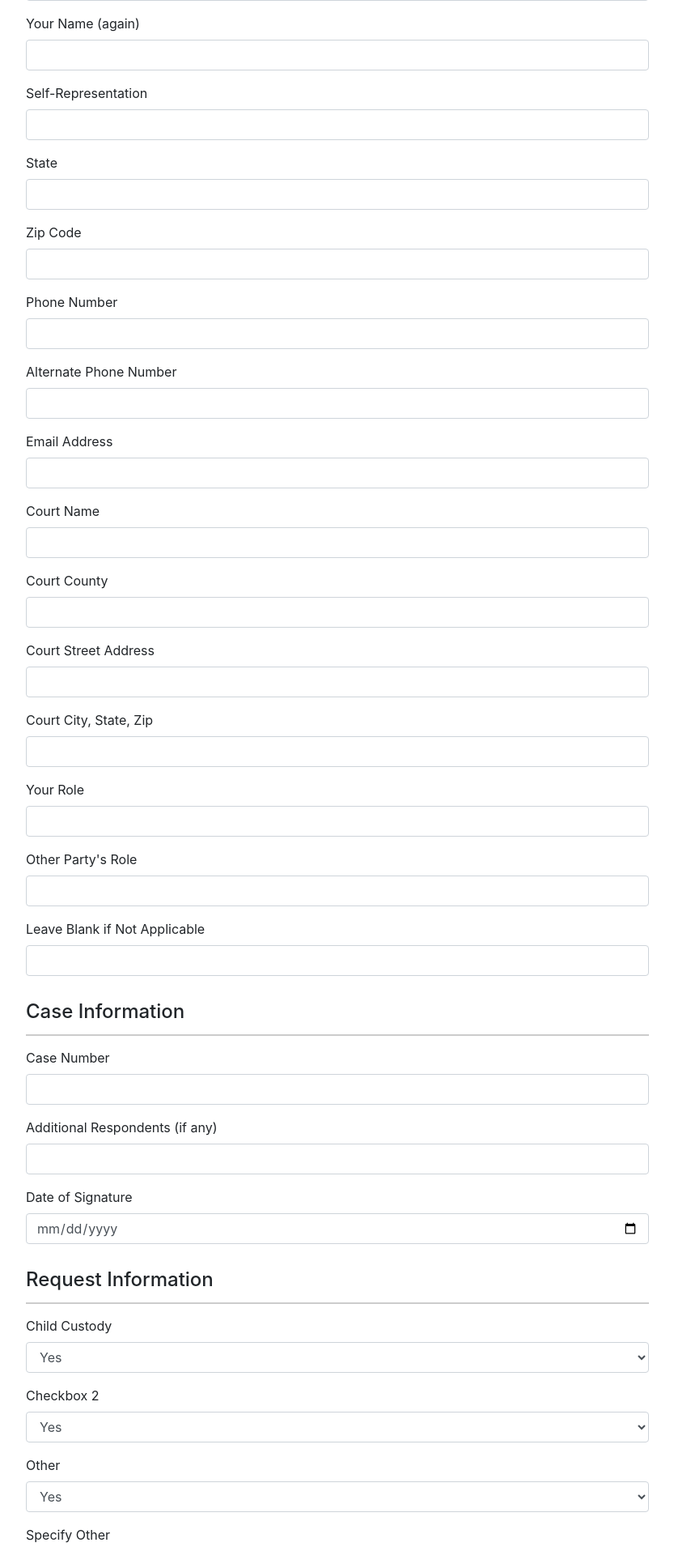
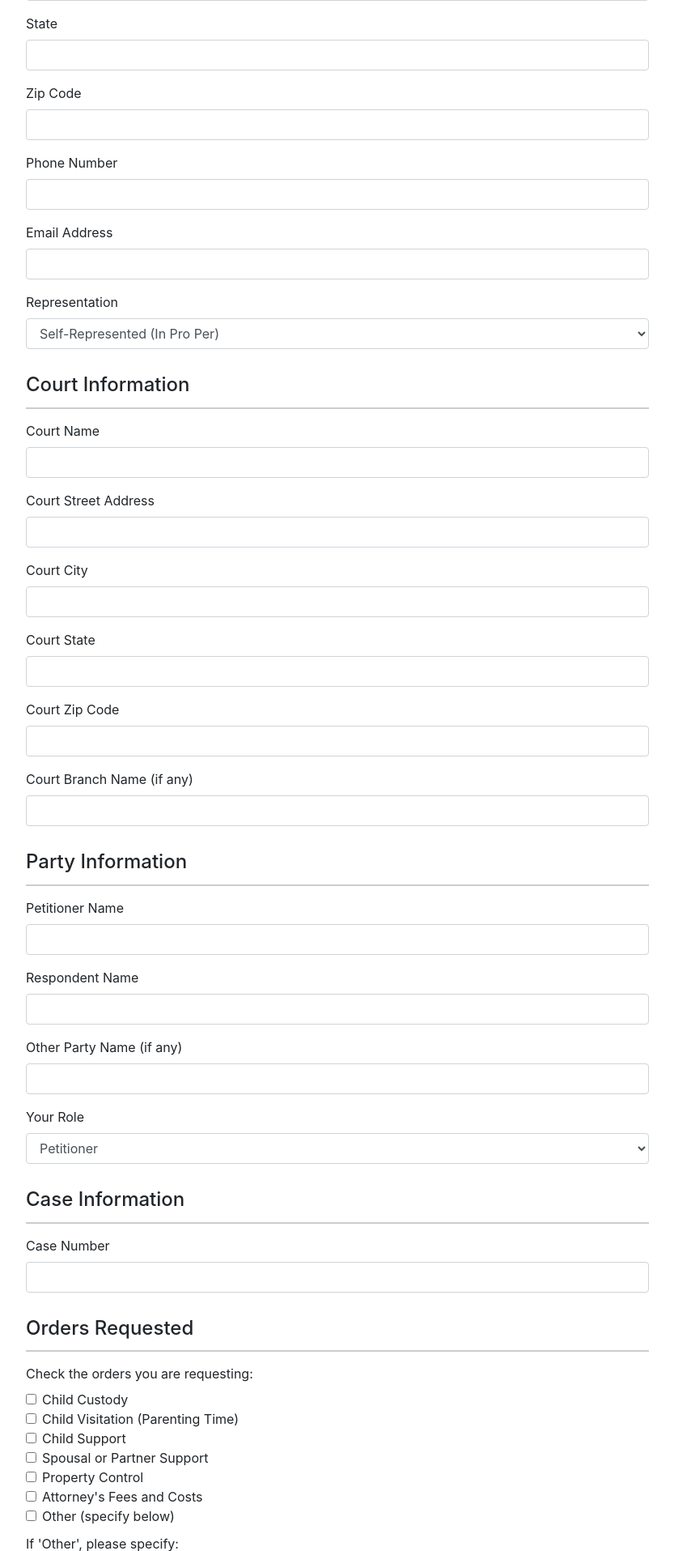
Before and after one commit to RichardAragon/FL300FormFiller, a Flask app: page / in a window 1280 px wide. Shown: the part 418-2333 px from the top of the page at 81% size, without its empty margins (223-1056 px from the left). Run offline with Flask 3, Linux system fonts and the light colour scheme; some libraries are stand-ins or nearby versions.

Commit message:
Update form.html

```diff
--- a/templates/form.html
+++ b/templates/form.html
@@ -2,9 +2,11 @@
 <html lang="en">
 <head>
     <meta charset="UTF-8">
-    <title>PDF Form Filler</title>
+    <title>FL-300 Form Auto-Filler</title>
+    <!-- Include Bootstrap CSS for styling -->
     <link rel="stylesheet" href="https://stackpath.bootstrapcdn.com/bootstrap/4.5.0/css/bootstrap.min.css">
     <style>
+        /* Custom styles here */
         .container {
             margin-top: 50px;
             max-width: 800px;
@@ -19,79 +21,100 @@
 </head>
 <body>
     <div class="container">
-        <h2 class="mb-4">Fill PDF Form</h2>
+        <h2 class="mb-4">FL-300 Form Auto-Filler</h2>
         <form action="{{ url_for('fill_form_route') }}" method="POST">
+            <!-- Your Information -->
+            <div class="section-header">
+                <h4>Your Information</h4>
+            </div>
+            <div class="form-group">
+                <label for="your_name">Your Full Name</label>
+                <input type="text" class="form-control" id="your_name" name="your_name" required>
+            </div>
+            <div class="form-group">
+                <label for="your_address">Street Address</label>
+                <input type="text" class="form-control" id="your_address" name="your_address" required>
+            </div>
+            <div class="form-group">
+                <label for="your_city">City</label>
+                <input type="text" class="form-control" id="your_city" name="your_city" required>
+            </div>
+            <div class="form-group">
+                <label for="your_state">State</label>
+                <input type="text" class="form-control" id="your_state" name="your_state" required>
+            </div>
+            <div class="form-group">
+                <label for="your_zip">Zip Code</label>
+                <input type="text" class="form-control" id="your_zip" name="your_zip" required>
+            </div>
+            <div class="form-group">
+                <label for="your_phone">Phone Number</label>
+                <input type="text" class="form-control" id="your_phone" name="your_phone" required>
+            </div>
+            <div class="form-group">
+                <label for="your_email">Email Address</label>
+                <input type="email" class="form-control" id="your_email" name="your_email" required>
+            </div>
+            <div class="form-group">
+                <label for="self_represented">Representation</label>
+                <select class="form-control" id="self_represented" name="self_represented">
+                    <option value="In Pro Per">Self-Represented (In Pro Per)</option>
+                    <option value="Attorney">Attorney</option>
+                </select>
+            </div>
+
+            <!-- Court Information -->
+            <div class="section-header">
+                <h4>Court Information</h4>
+            </div>
+            <div class="form-group">
+                <label for="court_name">Court Name</label>
+                <input type="text" class="form-control" id="court_name" name="court_name" required>
+            </div>
+            <div class="form-group">
+                <label for="court_street_address">Court Street Address</label>
+                <input type="text" class="form-control" id="court_street_address" name="court_street_address" required>
+            </div>
+            <div class="form-group">
+                <label for="court_city">Court City</label>
+                <input type="text" class="form-control" id="court_city" name="court_city" required>
+            </div>
+            <div class="form-group">
+                <label for="court_state">Court State</label>
+                <input type="text" class="form-control" id="court_state" name="court_state" required>
+            </div>
+            <div class="form-group">
+                <label for="court_zip">Court Zip Code</label>
+                <input type="text" class="form-control" id="court_zip" name="court_zip" required>
+            </div>
+            <div class="form-group">
+                <label for="court_branch_name">Court Branch Name (if any)</label>
+                <input type="text" class="form-control" id="court_branch_name" name="court_branch_name">
+            </div>
+
             <!-- Party Information -->
             <div class="section-header">
                 <h4>Party Information</h4>
             </div>
             <div class="form-group">
-                <label for="cname1">Your Name</label>
-                <input type="text" class="form-control" id="cname1" name="cname1" required>
+                <label for="petitioner_name">Petitioner Name</label>
+                <input type="text" class="form-control" id="petitioner_name" name="petitioner_name" required>
             </div>
             <div class="form-group">
-                <label for="cname2">Your Name (continued)</label>
-                <input type="text" class="form-control" id="cname2" name="cname2" required>
+                <label for="respondent_name">Respondent Name</label>
+                <input type="text" class="form-control" id="respondent_name" name="respondent_name" required>
             </div>
             <div class="form-group">
-                <label for="cname3">Other Party's Name</label>
-                <input type="text" class="form-control" id="cname3" name="cname3" required>
+                <label for="other_party_name">Other Party Name (if any)</label>
+                <input type="text" class="form-control" id="other_party_name" name="other_party_name">
             </div>
             <div class="form-group">
-                <label for="cname4">Your Name (again)</label>
-                <input type="text" class="form-control" id="cname4" name="cname4" required>
-            </div>
-            <div class="form-group">
-                <label for="cself">Self-Representation</label>
-                <input type="text" class="form-control" id="cself" name="cself" required>
-            </div>
-            <div class="form-group">
-                <label for="State">State</label>
-                <input type="text" class="form-control" id="State" name="State" required>
-            </div>
-            <div class="form-group">
-                <label for="Zip">Zip Code</label>
-                <input type="text" class="form-control" id="Zip" name="Zip" required>
-            </div>
-            <div class="form-group">
-                <label for="cnumber1">Phone Number</label>
-                <input type="text" class="form-control" id="cnumber1" name="cnumber1" required>
-            </div>
-            <div class="form-group">
-                <label for="cnumber2">Alternate Phone Number</label>
-                <input type="text" class="form-control" id="cnumber2" name="cnumber2">
-            </div>
-            <div class="form-group">
-                <label for="cemail">Email Address</label>
-                <input type="email" class="form-control" id="cemail" name="cemail" required>
-            </div>
-            <div class="form-group">
-                <label for="ccourt1">Court Name</label>
-                <input type="text" class="form-control" id="ccourt1" name="ccourt1" required>
-            </div>
-            <div class="form-group">
-                <label for="ccourt2">Court County</label>
-                <input type="text" class="form-control" id="ccourt2" name="ccourt2" required>
-            </div>
-            <div class="form-group">
-                <label for="ccourt3">Court Street Address</label>
-                <input type="text" class="form-control" id="ccourt3" name="ccourt3" required>
-            </div>
-            <div class="form-group">
-                <label for="ccourt4">Court City, State, Zip</label>
-                <input type="text" class="form-control" id="ccourt4" name="ccourt4" required>
-            </div>
-            <div class="form-group">
-                <label for="cpet1">Your Role</label>
-                <input type="text" class="form-control" id="cpet1" name="cpet1" required>
-            </div>
-            <div class="form-group">
-                <label for="cdef1">Other Party's Role</label>
-                <input type="text" class="form-control" id="cdef1" name="cdef1" required>
-            </div>
-            <div class="form-group">
-                <label for="cop1">Leave Blank if Not Applicable</label>
-                <input type="text" class="form-control" id="cop1" name="cop1">
+                <label for="your_role">Your Role</label>
+                <select class="form-control" id="your_role" name="your_role" required>
+                    <option value="Petitioner">Petitioner</option>
+                    <option value="Respondent">Respondent</option>
+                    <option value="Other">Other</option>
+                </select>
             </div>
 
             <!-- Case Information -->
@@ -99,90 +122,57 @@
                 <h4>Case Information</h4>
             </div>
             <div class="form-group">
-                <label for="ccase">Case Number</label>
-                <input type="text" class="form-control" id="ccase" name="ccase" required>
+                <label for="case_number">Case Number</label>
+                <input type="text" class="form-control" id="case_number" name="case_number" required>
+            </div>
+
+            <!-- Orders Requested -->
+            <div class="section-header">
+                <h4>Orders Requested</h4>
             </div>
             <div class="form-group">
-                <label for="cresps1">Additional Respondents (if any)</label>
-                <input type="text" class="form-control" id="cresps1" name="cresps1">
+                <label>Check the orders you are requesting:</label>
+                <div class="form-check">
+                    <input class="form-check-input" type="checkbox" id="order_child_custody" name="order_child_custody">
+                    <label class="form-check-label" for="order_child_custody">Child Custody</label>
+                </div>
+                <div class="form-check">
+                    <input class="form-check-input" type="checkbox" id="order_child_visitation" name="order_child_visitation">
+                    <label class="form-check-label" for="order_child_visitation">Child Visitation (Parenting Time)</label>
+                </div>
+                <div class="form-check">
+                    <input class="form-check-input" type="checkbox" id="order_child_support" name="order_child_support">
+                    <label class="form-check-label" for="order_child_support">Child Support</label>
+                </div>
+                <div class="form-check">
+                    <input class="form-check-input" type="checkbox" id="order_spousal_support" name="order_spousal_support">
+                    <label class="form-check-label" for="order_spousal_support">Spousal or Partner Support</label>
+                </div>
+                <div class="form-check">
+                    <input class="form-check-input" type="checkbox" id="order_property_control" name="order_property_control">
+                    <label class="form-check-label" for="order_property_control">Property Control</label>
+                </div>
+                <div class="form-check">
+                    <input class="form-check-input" type="checkbox" id="order_attorney_fees" name="order_attorney_fees">
+                    <label class="form-check-label" for="order_attorney_fees">Attorney's Fees and Costs</label>
+                </div>
+                <div class="form-check">
+                    <input class="form-check-input" type="checkbox" id="order_other" name="order_other">
+                    <label class="form-check-label" for="order_other">Other (specify below)</label>
+                </div>
+                <div class="form-group" style="margin-top:10px;">
+                    <label for="order_other_specify">If 'Other', please specify:</label>
+                    <input type="text" class="form-control" id="order_other_specify" name="order_other_specify">
+                </div>
+            </div>
+
+            <!-- Facts in Support of Request -->
+            <div class="section-header">
+                <h4>Facts in Support of Request</h4>
             </div>
             <div class="form-group">
-                <label for="cdate1">Date of Signature</label>
-                <input type="date" class="form-control" id="cdate1" name="cdate1" required>
-            </div>
-
-            <!-- Request Information -->
-            <div class="section-header">
-                <h4>Request Information</h4>
-            </div>
-            <div class="form-group">
-                <label for="rfo_4">Child Custody</label>
-                <select class="form-control" id="rfo_4" name="rfo_4">
-                    <option value="Yes">Yes</option>
-                    <option value="Off">Off</option>
-                </select>
-            </div>
-            <div class="form-group">
-                <label for="rfo_2">Checkbox 2</label>
-                <select class="form-control" id="rfo_2" name="rfo_2">
-                    <option value="Yes">Yes</option>
-                    <option value="Off">Off</option>
-                </select>
-            </div>
-            <!-- Repeat for other checkboxes as needed -->
-            <div class="form-group">
-                <label for="rfo15">Other</label>
-                <select class="form-control" id="rfo15" name="rfo15">
-                    <option value="Yes">Yes</option>
-                    <option value="Off">Off</option>
-                </select>
-            </div>
-            <div class="form-group">
-                <label for="Text_Field0">Specify Other</label>
-                <input type="text" class="form-control" id="Text_Field0" name="Text_Field0">
-            </div>
-
-            <!-- Hearing Information -->
-            <div class="section-header">
-                <h4>Hearing Information</h4>
-            </div>
-            <div class="form-group">
-                <label for="Hearing_date">Hearing Date</label>
-                <input type="date" class="form-control" id="Hearing_date" name="Hearing_date" required>
-            </div>
-            <div class="form-group">
-                <label for="Hearing_time">Hearing Time</label>
-                <input type="time" class="form-control" id="Hearing_time" name="Hearing_time" required>
-            </div>
-            <div class="form-group">
-                <label for="Hearing_department">Hearing Department</label>
-                <input type="text" class="form-control" id="Hearing_department" name="Hearing_department" required>
-            </div>
-
-            <!-- Facts in Support -->
-            <div class="section-header">
-                <h4>Facts in Support</h4>
-            </div>
-            <div class="form-group">
-                <label for="Facts_in_Support">Facts in Support</label>
-                <textarea class="form-control" id="Facts_in_Support" name="Facts_in_Support" rows="4" required></textarea>
-            </div>
-
-            <!-- Additional Fields -->
-            <div class="section-header">
-                <h4>Additional Fields</h4>
-            </div>
-            <div class="form-group">
-                <label for="rfo_cs_date">Date of Previous Order</label>
-                <input type="date" class="form-control" id="rfo_cs_date" name="rfo_cs_date" required>
-            </div>
-            <div class="form-group">
-                <label for="rfo_cs_order">Details of the Order</label>
-                <input type="text" class="form-control" id="rfo_cs_order" name="rfo_cs_order" required>
-            </div>
-            <div class="form-group">
-                <label for="dec_1_line17">Declaration</label>
-                <textarea class="form-control" id="dec_1_line17" name="dec_1_line17" rows="3" required></textarea>
+                <label for="facts_support">Please provide facts in support of your request:</label>
+                <textarea class="form-control" id="facts_support" name="facts_support" rows="5" required></textarea>
             </div>
 
             <!-- Signature -->
@@ -190,134 +180,12 @@
                 <h4>Signature</h4>
             </div>
             <div class="form-group">
-                <label for="cdate1">Date</label>
-                <input type="date" class="form-control" id="cdate1" name="cdate1" required>
+                <label for="signature_date">Date</label>
+                <input type="date" class="form-control" id="signature_date" name="signature_date" required>
             </div>
             <div class="form-group">
-                <label for="cname2">Your Printed Name</label>
-                <input type="text" class="form-control" id="cname2" name="cname2" required>
-            </div>
-
-            <!-- Checkboxes -->
-            <div class="section-header">
-                <h4>Checkbox Selections</h4>
-            </div>
-            <div class="form-group">
-                <label for="cbox_mod">Modification Box</label>
-                <select class="form-control" id="cbox_mod" name="cbox_mod">
-                    <option value="Yes">Yes</option>
-                    <option value="Off">Off</option>
-                </select>
-            </div>
-            <div class="form-group">
-                <label for="dec_box_1_27">Declaration Box 1.27</label>
-                <select class="form-control" id="dec_box_1_27" name="dec_box_1_27">
-                    <option value="Yes">Yes</option>
-                    <option value="Off">Off</option>
-                </select>
-            </div>
-            <!-- Repeat for other checkboxes as needed -->
-
-            <!-- Income Information -->
-            <div class="section-header">
-                <h4>Income Information</h4>
-            </div>
-            <div class="form-group">
-                <label for="My_gross_monthly_income_is_dec">My Gross Monthly Income</label>
-                <input type="text" class="form-control" id="My_gross_monthly_income_is_dec" name="My_gross_monthly_income_is_dec" required>
-            </div>
-
-            <!-- Child Information -->
-            <div class="section-header">
-                <h4>Child Information</h4>
-            </div>
-            <div class="form-group">
-                <label for="rfo_cs_n1">Child's Name</label>
-                <input type="text" class="form-control" id="rfo_cs_n1" name="rfo_cs_n1" required>
-            </div>
-            <div class="form-group">
-                <label for="rfo_m_1">Child's Age</label>
-                <input type="number" class="form-control" id="rfo_m_1" name="rfo_m_1" required>
-            </div>
-            <div class="form-group">
-                <label for="rfo_cs_n2">Additional Child's Name (if any)</label>
-                <input type="text" class="form-control" id="rfo_cs_n2" name="rfo_cs_n2">
-            </div>
-            <div class="form-group">
-                <label for="rfo_m_2">Additional Child's Age</label>
-                <input type="number" class="form-control" id="rfo_m_2" name="rfo_m_2">
-            </div>
-
-            <!-- Other Orders Requested -->
-            <div class="section-header">
-                <h4>Other Orders Requested</h4>
-            </div>
-            <div class="form-group">
-                <label for="Other_Orders_Requested">Other Orders Requested</label>
-                <textarea class="form-control" id="Other_Orders_Requested" name="Other_Orders_Requested" rows="3" required></textarea>
-            </div>
-
-            <!-- Attachments -->
-            <div class="section-header">
-                <h4>Attachments</h4>
-            </div>
-            <div class="form-group">
-                <label for="rfo_1_3e">Attachments</label>
-                <textarea class="form-control" id="rfo_1_3e" name="rfo_1_3e" rows="2" required></textarea>
-            </div>
-
-            <!-- Notice and Service -->
-            <div class="section-header">
-                <h4>Notice and Service</h4>
-            </div>
-            <div class="form-group">
-                <label for="servebox">Request Service</label>
-                <select class="form-control" id="servebox" name="servebox">
-                    <option value="Yes">Yes</option>
-                    <option value="Off">Off</option>
-                </select>
-            </div>
-            <div class="form-group">
-                <label for="otherparty">Name of Other Party to be Served</label>
-                <input type="text" class="form-control" id="otherparty" name="otherparty" required>
-            </div>
-
-            <!-- Declarations -->
-            <div class="section-header">
-                <h4>Declarations</h4>
-            </div>
-            <div class="form-group">
-                <label for="Following_are_the_facts_regarding_this_circumstance_1_dec_1">Facts Regarding Circumstance</label>
-                <textarea class="form-control" id="Following_are_the_facts_regarding_this_circumstance_1_dec_1" name="Following_are_the_facts_regarding_this_circumstance_1_dec_1" rows="3" required></textarea>
-            </div>
-            <div class="form-group">
-                <label for="Other_circumstances_exist_that_I_am_requesting_the_court_to_take_into_consideration_in_dec_2_22">Other Circumstances</label>
-                <textarea class="form-control" id="Other_circumstances_exist_that_I_am_requesting_the_court_to_take_into_consideration_in_dec_2_22" name="Other_circumstances_exist_that_I_am_requesting_the_court_to_take_into_consideration_in_dec_2_22" rows="3" required></textarea>
-            </div>
-            <div class="form-group">
-                <label for="undefined_6_dec_2_19">Conclusion</label>
-                <textarea class="form-control" id="undefined_6_dec_2_19" name="undefined_6_dec_2_19" rows="2" required></textarea>
-            </div>
-
-            <!-- Contact Information -->
-            <div class="section-header">
-                <h4>Contact Information</h4>
-            </div>
-            <div class="form-group">
-                <label for="cemail">Your Email Address</label>
-                <input type="email" class="form-control" id="cemail" name="cemail" required>
-            </div>
-            <div class="form-group">
-                <label for="cnumber1">Your Phone Number</label>
-                <input type="text" class="form-control" id="cnumber1" name="cnumber1" required>
-            </div>
-            <div class="form-group">
-                <label for="ccourt3">Court Address</label>
-                <input type="text" class="form-control" id="ccourt3" name="ccourt3" required>
-            </div>
-            <div class="form-group">
-                <label for="ccourt4">Court City, State, Zip</label>
-                <input type="text" class="form-control" id="ccourt4" name="ccourt4" required>
+                <label for="signature_name">Printed Name</label>
+                <input type="text" class="form-control" id="signature_name" name="signature_name" required>
             </div>
 
             <!-- Submit Button -->
```
